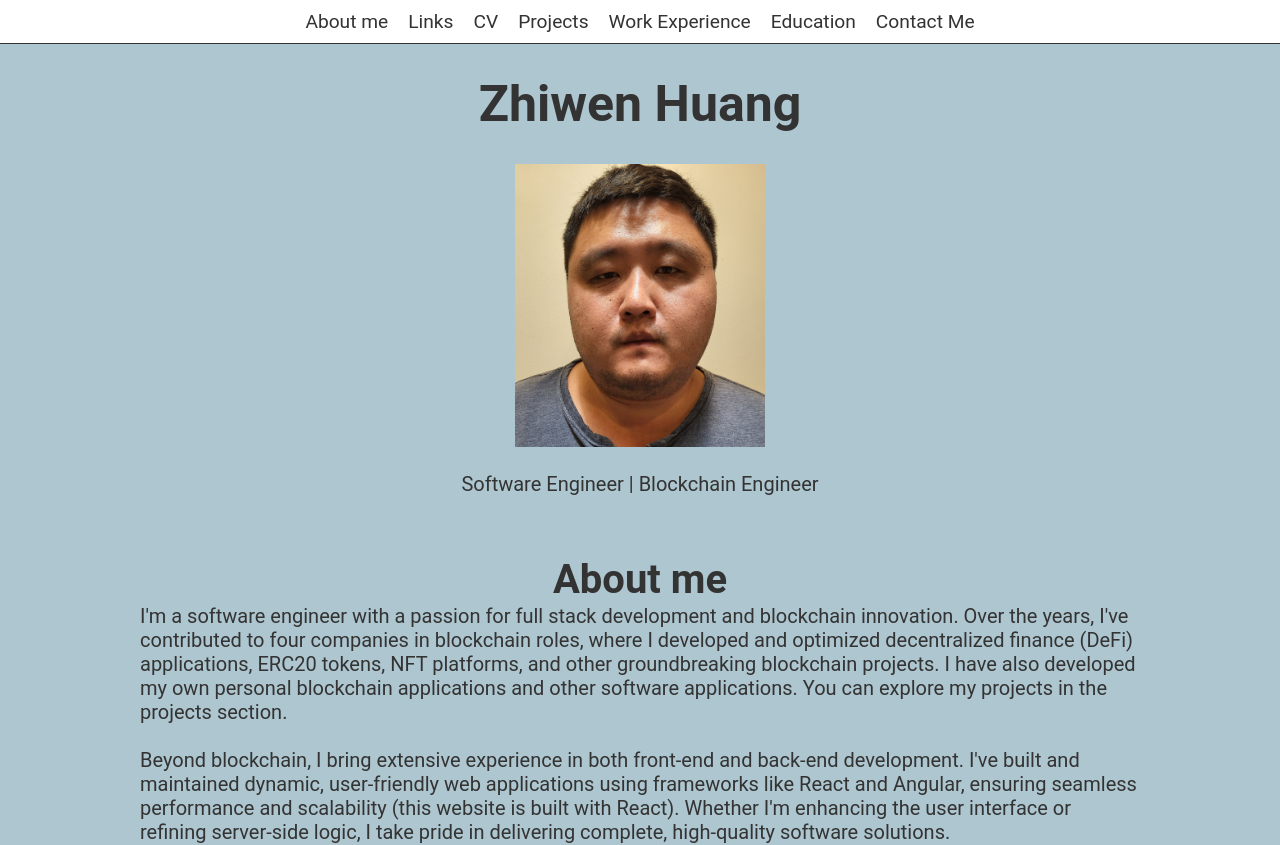
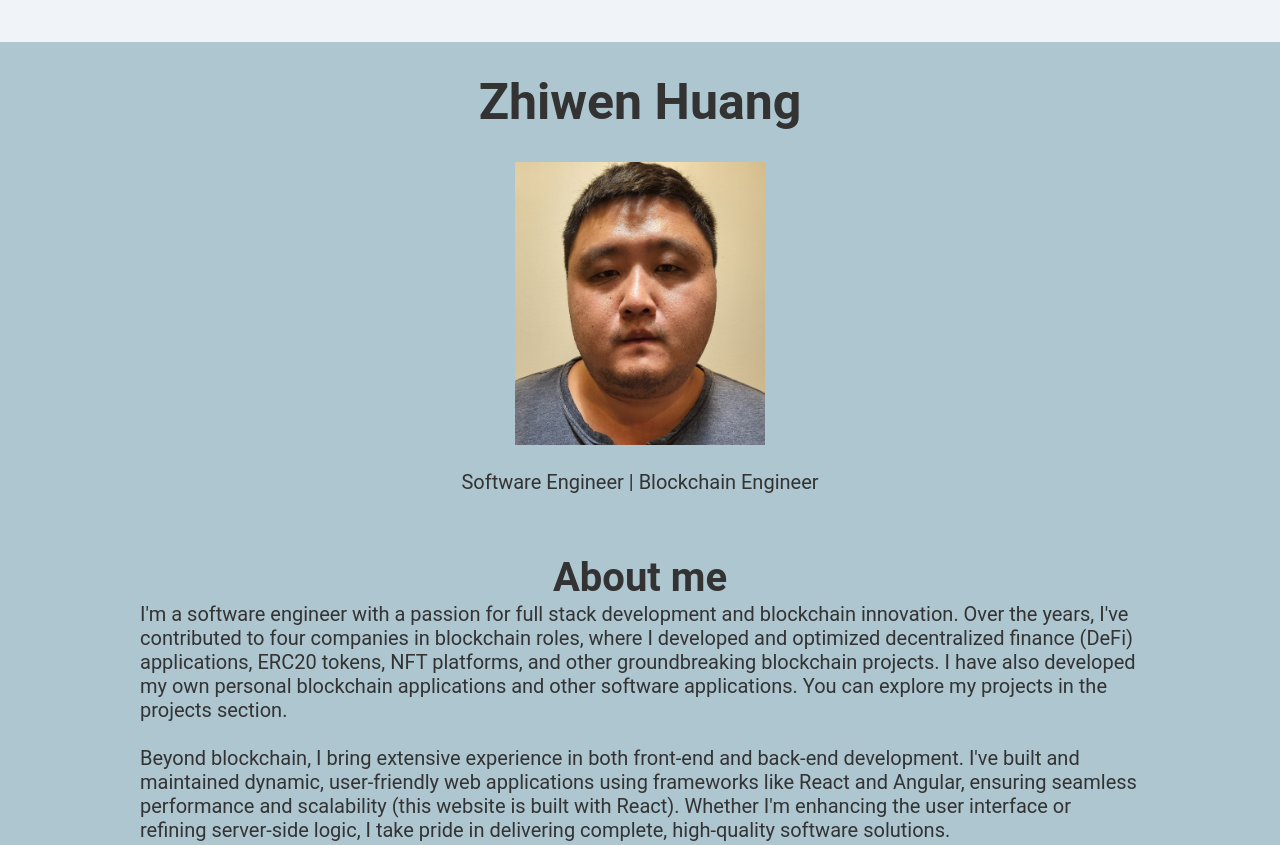
Before and after one commit to zhiwenh/personal-website, a React (Create React App) app in the folder client/: page / in a window 1280 px wide. Shown: the top 845 px of the page. Built offline with nearby package versions, Linux system fonts and the light colour scheme.

Commit message:
Have nav bar show up on scroll down

```diff
--- a/client/src/App.css
+++ b/client/src/App.css
@@ -23,6 +23,10 @@ a, a:hover, a:visited, a:active {
     margin-left: 10px;
     margin-right: 10px;
   }
+
+  .App {
+    padding-top: 42px;
+  }
 }
 
 @media (max-width: 600px) {
@@ -43,6 +47,10 @@ a, a:hover, a:visited, a:active {
     margin-left: 30px;
     display: visible;
     width: 35px;
+  }
+
+  .App {
+    padding-top: 50px;
   }
 }
 
@@ -90,6 +98,20 @@ a, a:hover, a:visited, a:active {
   background-color: white;
   overflow: hidden;
   border-bottom: 0.5px solid #333;
+  position: fixed;
+  top: 0;
+  width: 100%;
+  padding: 10px 20px;
+  transition: transform 0.3s ease-in-out;
+  z-index: 1000;
+}
+
+.nav-bar.show {
+  transform: translateY(0);
+}
+
+.nav-bar.hide {
+  transform: translateY(-100%);
 }
 
 .nav-bar a {
--- a/client/src/App.js
+++ b/client/src/App.js
@@ -24,6 +24,29 @@ function App() {
   let mobileTabsOn = false;
   let overWidthAlready = false;
   let widthInit = true;
+
+  const [showNav, setShowNav] = useState(true);
+  let lastScrollY = window.scrollY;
+
+  useEffect(() => {
+    const handleScroll = () => {
+      if (window.scrollY < lastScrollY) {
+        // Show navbar when scrolling up
+        setShowNav(true);
+      } else {
+        // Hide navbar when scrolling down
+        setShowNav(false);
+      }
+      lastScrollY = window.scrollY;
+    };
+
+    window.addEventListener('scroll', handleScroll);
+
+    // Cleanup the event listener on component unmount
+    return () => {
+      window.removeEventListener('scroll', handleScroll);
+    };
+  }, []);
 
   useEffect(() => {
     function handleResize() {
@@ -138,7 +161,7 @@ function App() {
   return (
     <div>
       <div className="nav-bar-wrap">
-        <div className="nav-bar">
+        <div className={`nav-bar ${showNav ? 'show' : 'hide'}`}>
           <div className="nav-bar-mobile-button" onClick={onMobileButtonClick}>
             <div className="nav-bar-mobile-button-1">
             </div>
@@ -251,7 +274,7 @@ function App() {
           </div>
         </div>
         <div className="projects-wrap">
-          <div className="projects-header" id="projects-id">
+          <div className="projects-header">
             Projects
           </div>
           <Project
```
